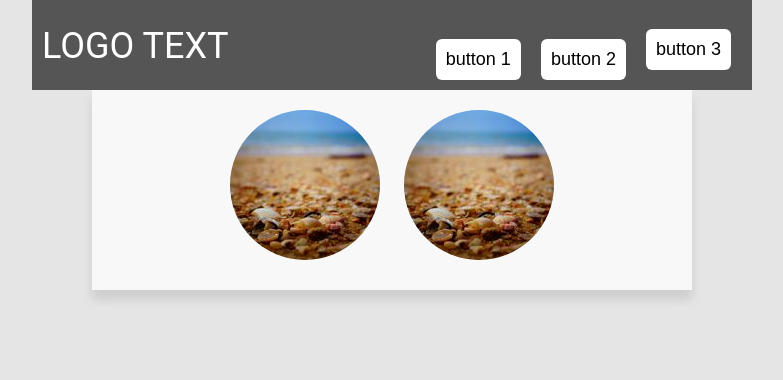
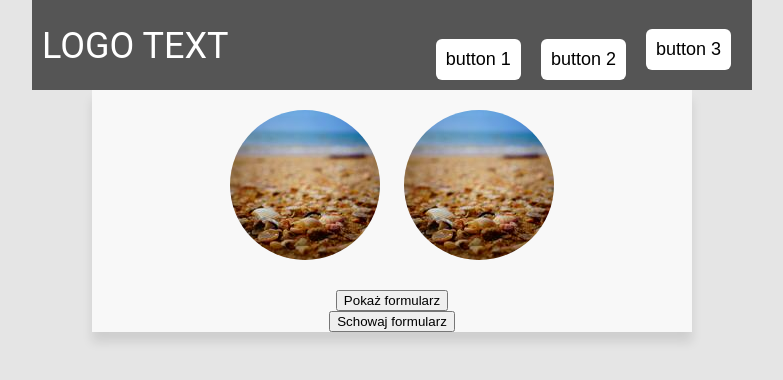
Before and after one commit to spikeflcl/frs-school-workshop-vue, a Vue app: page / in a window 1280 px wide. Shown: the top 380 px of the page, without its empty margins (248-1031 px from the left). Built offline with nearby package versions, Linux system fonts and the light colour scheme.

Commit message:
feat: add form template and ability to toggle it

```diff
--- a/src/App.vue
+++ b/src/App.vue
@@ -1,29 +1,36 @@
 <script setup>
 import HeaderButtons from './components/ButtonContainer.vue'
 import MobileMenu from './components/MobileMenu.vue';
-import Image from './components/MainImage.vue'
 import HeaderText from './components/HeaderText.vue'
 import BurgerButton from './components/BurgerButton.vue';
 import AdBanner from './components/AdBanner.vue';
-import { ref, computed, onMounted } from 'vue';
+import InputMenu from './components/InputMenu.vue';
+import ImageContainer from './components/ImageContainer.vue';
+import InputToggle from './components/InputToggle.vue';
+import { ref, computed, onMounted, onUnmounted } from 'vue';
 
 const screenWidth = ref(null);
 const adVisbility = ref('hidden');
-
 const mobile = computed(() => screenWidth.value < 768);
 const tablet = computed(() => screenWidth.value < 1367);
+const menuTransform = ref('translateX(100%)');
+const show_form = ref(false)
 
-onMounted(() => {
-  screenWidth.value = window.innerWidth;
-  window.addEventListener('resize', () => {
+const changeVisibility = () => {
     screenWidth.value = window.innerWidth;
     if (tablet.value) {
       adVisbility.value = 'hidden';
     }
-  });
-})
+  };
 
-const menuTransform = ref('translateX(100%)');
+onMounted(() => {
+  screenWidth.value = window.innerWidth;
+  window.addEventListener('resize', changeVisibility);
+});
+
+onUnmounted(() => {
+  window.removeEventListener('resize', changeVisibility);
+});
 
 const showAd = () => {
   if (adVisbility.value === 'hidden') {
@@ -31,7 +38,11 @@ const showAd = () => {
   } else {
     adVisbility.value = 'hidden';
   }
-}
+};
+
+const formToggle = (value) => {
+  show_form.value = value;
+};
 
 const showHideMenu = (isChecked) => {
   if (isChecked) {
@@ -39,7 +50,7 @@ const showHideMenu = (isChecked) => {
   } else {
     menuTransform.value = 'translateX(100%)';
   }
-}
+};
 
 </script>
 
@@ -52,11 +63,12 @@ const showHideMenu = (isChecked) => {
       </div>
     </div>
     <MobileMenu :style="{ transform: menuTransform }" class="mobile-menu" v-if="mobile" />
-    <HeaderButtons v-else @ad-toggle="showAd" />
+    <HeaderButtons v-else @ad-toggle="!tablet && showAd()" />
   </header>
   <main class="body__main">
-    <Image />
-    <Image class="mb-30" />
+    <ImageContainer />
+    <InputToggle @show-menu="formToggle" />
+    <InputMenu v-show="show_form" />
   </main>
   <AdBanner :style="{ visibility: adVisbility }" />
 </template>
@@ -77,10 +89,6 @@ const showHideMenu = (isChecked) => {
     align-items: center;
     background-color: #f8f8f8;
     box-shadow: 0 10px 10px rgba(0, 0, 0, .1);
-  }
-
-  .mb-30 {
-    margin-bottom: 30px;
   }
 
   .header-content {
@@ -106,14 +114,6 @@ const showHideMenu = (isChecked) => {
     .body__main {
       width: 600px;
       margin: 0 auto;
-      flex-direction: row;
-      justify-content: center;
-      padding-bottom: 30px;
-      gap: 24px;
-    }
-
-    .mb-30 {
-      margin-bottom: 0px;
     }
   }
 
@@ -133,9 +133,7 @@ const showHideMenu = (isChecked) => {
       margin-left: 175px;
       margin-top: 20px;
       width: 600px;
-      flex-direction: row;
-      justify-content: center;
-      align-items: flex-start;
+      align-items: center;
       height: 460px;
     }
   }
--- /dev/null
+++ b/src/components/ImageContainer.vue
@@ -0,0 +1,40 @@
+<script setup>
+import MainImage from './MainImage.vue';
+</script>
+
+<template>
+  <div class="image-container">
+    <MainImage />
+    <MainImage class="mb-30" />
+  </div>
+</template>
+
+<style scoped>
+  .image-container {
+    display: flex;
+    flex-direction: column;
+  }
+
+  .mb-30 {
+    margin-bottom: 30px;
+  }
+
+  @media screen and (min-width: 768px) {
+    .image-container {
+      flex-direction: row;
+    };
+  }
+
+  @media screen and (min-width: 768px) and (max-width: 1366px) {
+    .image-container {
+      flex-direction: row;
+      justify-content: center;
+      padding-bottom: 30px;
+      gap: 24px;
+    }
+
+    .mb-30 {
+      margin-bottom: 0px;
+    }
+  }
+</style>
--- /dev/null
+++ b/src/components/InputMenu.vue
@@ -0,0 +1,25 @@
+<script setup>
+
+</script>
+
+<template>
+  <div>
+    <form>
+      <input class="text-input" type="email">
+      <input class="text-input" type="text">
+      <fieldset>
+        <input class="form-checkbox" type="checkbox" name="" id="">
+        <input class="form-checkbox" type="checkbox" name="" id="">
+        <input class="form-checkbox" type="checkbox" name="" id="">
+      </fieldset>
+      <input class="text-input" type="date" name="" id="">
+      <input class="text-input" type="textarea">
+      <button class="input-button" type="submit">Wyślij formularz</button>
+      <button class="input-button" type="reset">Wyczyść formularz</button>
+    </form>
+  </div>
+</template>
+
+<style lang="scss" scoped>
+
+</style>
--- /dev/null
+++ b/src/components/InputToggle.vue
@@ -0,0 +1,12 @@
+<script setup>
+  const emit = defineEmits(['showMenu'])
+</script>
+
+<template>
+  <button type="button" @click="$emit('showMenu', true)">Pokaż formularz</button>
+  <button type="button" @click="$emit('showMenu', false)">Schowaj formularz</button>
+</template>
+
+<style lang="scss" scoped>
+
+</style>
```
